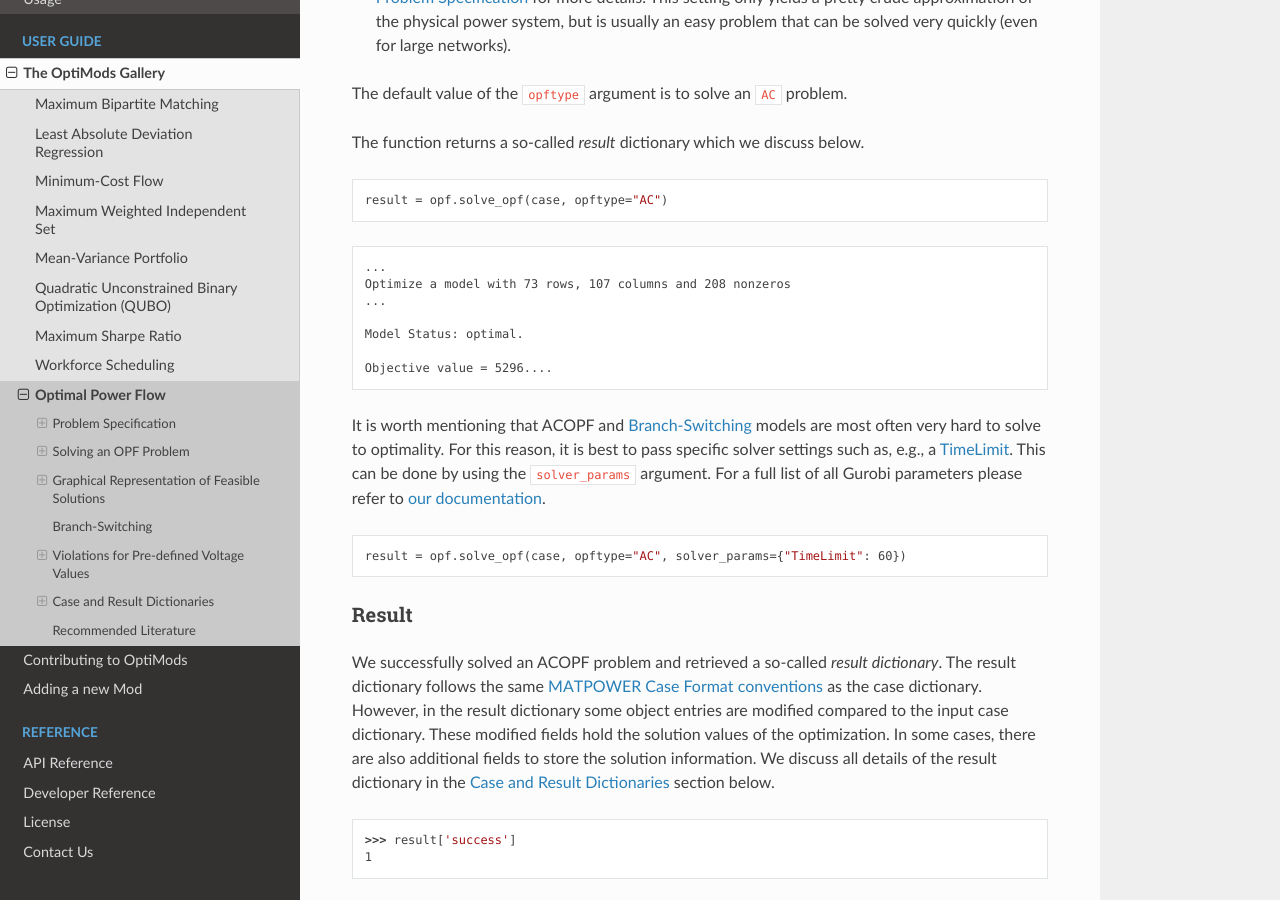
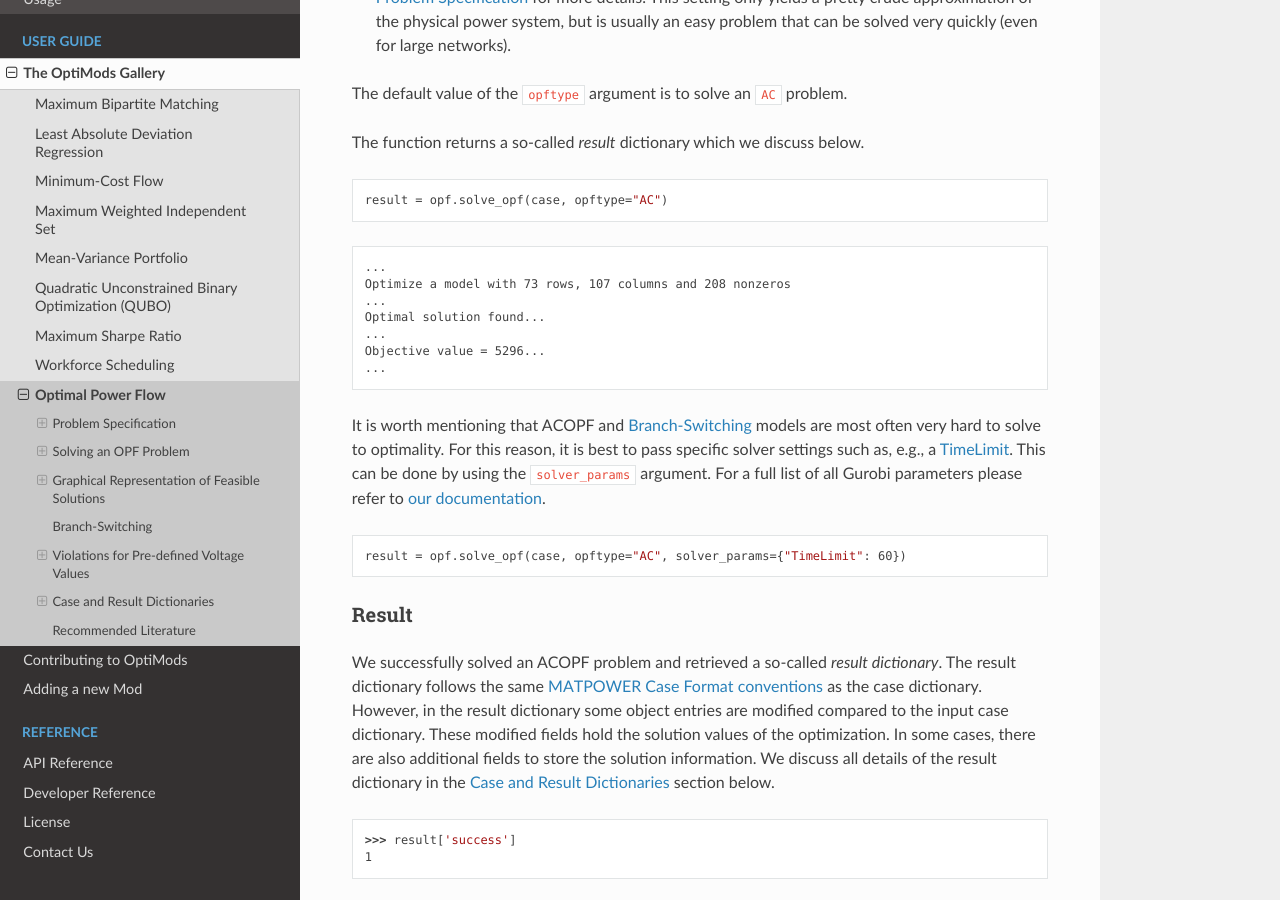
Before and after one commit to Gurobi/gurobi-optimods, a Sphinx documentation site: the page built from docs/source/mods/opf/opf.rst, in a window 1280 px wide and 900 px high, scrolled down 1764 px. Built offline with Sphinx 7.4.7 and the Read the Docs theme 2.0.0, drawn with Linux system fonts in a browser that asks for light colours.

Commit message:
Fix output inconsistencies

```diff
--- a/docs/source/mods/opf/opf.rst
+++ b/docs/source/mods/opf/opf.rst
@@ -60,10 +60,10 @@ The function returns a so-called *result* dictionary which we discuss below.
     ...
     Optimize a model with 73 rows, 107 columns and 208 nonzeros
     ...
-
-    Model Status: optimal.
-
-    Objective value = 5296....
+    Optimal solution found...
+    ...
+    Objective value = 5296...
+    ...
 
 
 It is worth mentioning that ACOPF and `Branch-Switching`_ models are most often very hard to solve to optimality. For this reason, it is best to pass specific solver settings such as, e.g., a `TimeLimit <https://www.gurobi.com/documentation/current/refman/timelimit.html>`_. This can be done by using the ``solver_params`` argument. For a full list of all Gurobi parameters please refer to `our documentation <https://www.gurobi.com/documentation/current/refman/parameter_descriptions.html>`_.
```
Also changed, not shown: 1 other file.
